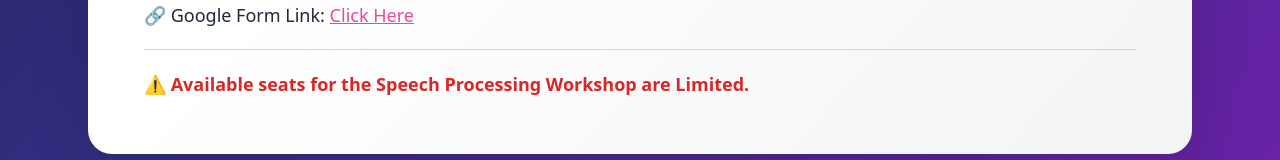
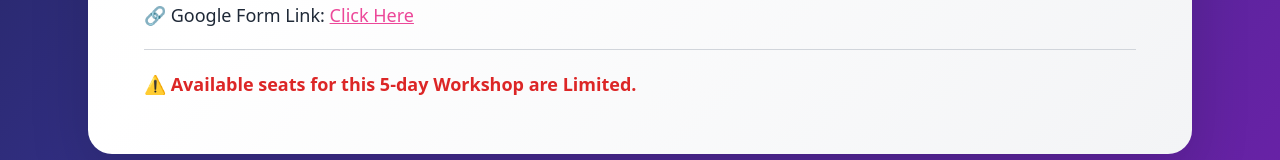
Before and after one commit to Bisweswari/Low-Resource-NLP, a React (Vite) app: page / in a window 1280 px wide. Shown: the part 6895-7055 px from the top of the page. Built offline with nearby package versions, Linux system fonts and the light colour scheme.

Commit message:
Registration.jsx

```diff
--- a/src/components/Registration.jsx
+++ b/src/components/Registration.jsx
@@ -130,7 +130,7 @@ function Registration() {
             <hr className="border-gray-300 my-6" />
 
             <p className="text-red-600 font-semibold text-base md:text-lg text-justify">
-              ⚠ Available seats for the Speech Processing Workshop are Limited.
+              ⚠ Available seats for this 5-day Workshop are Limited.
             </p>
           </div>
         </div>
```
